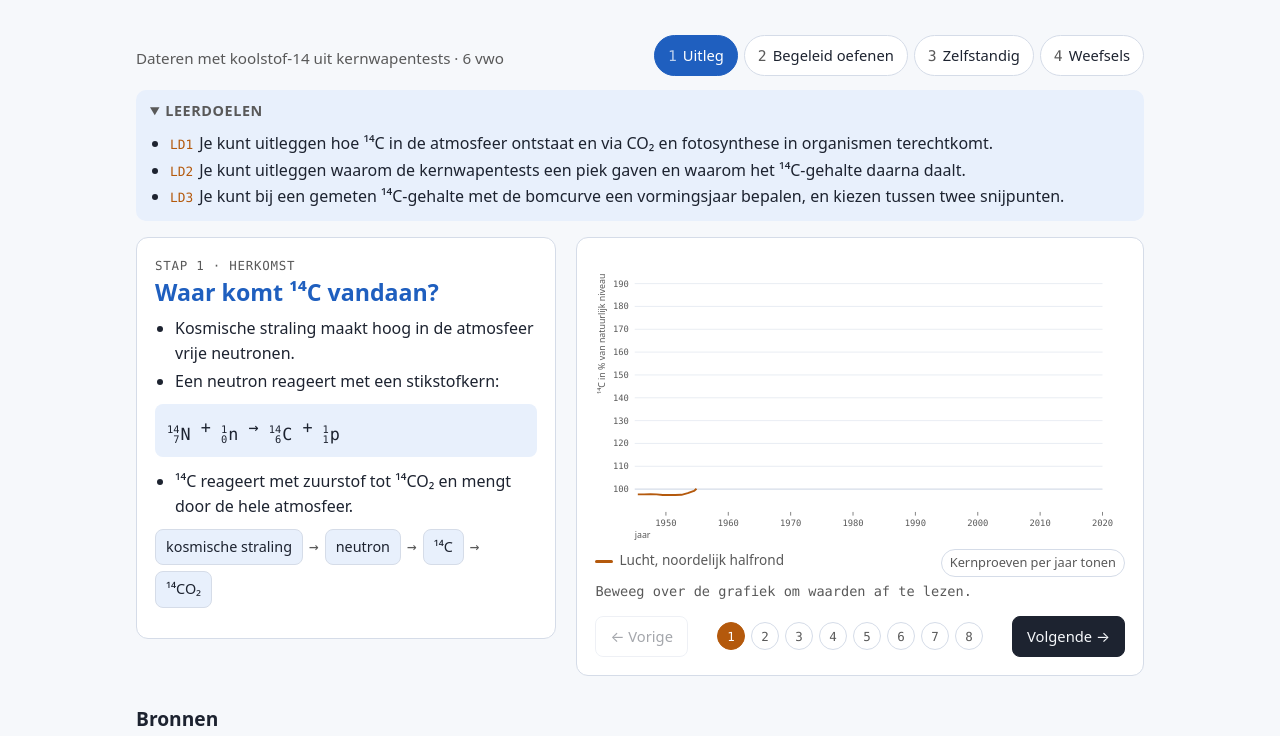
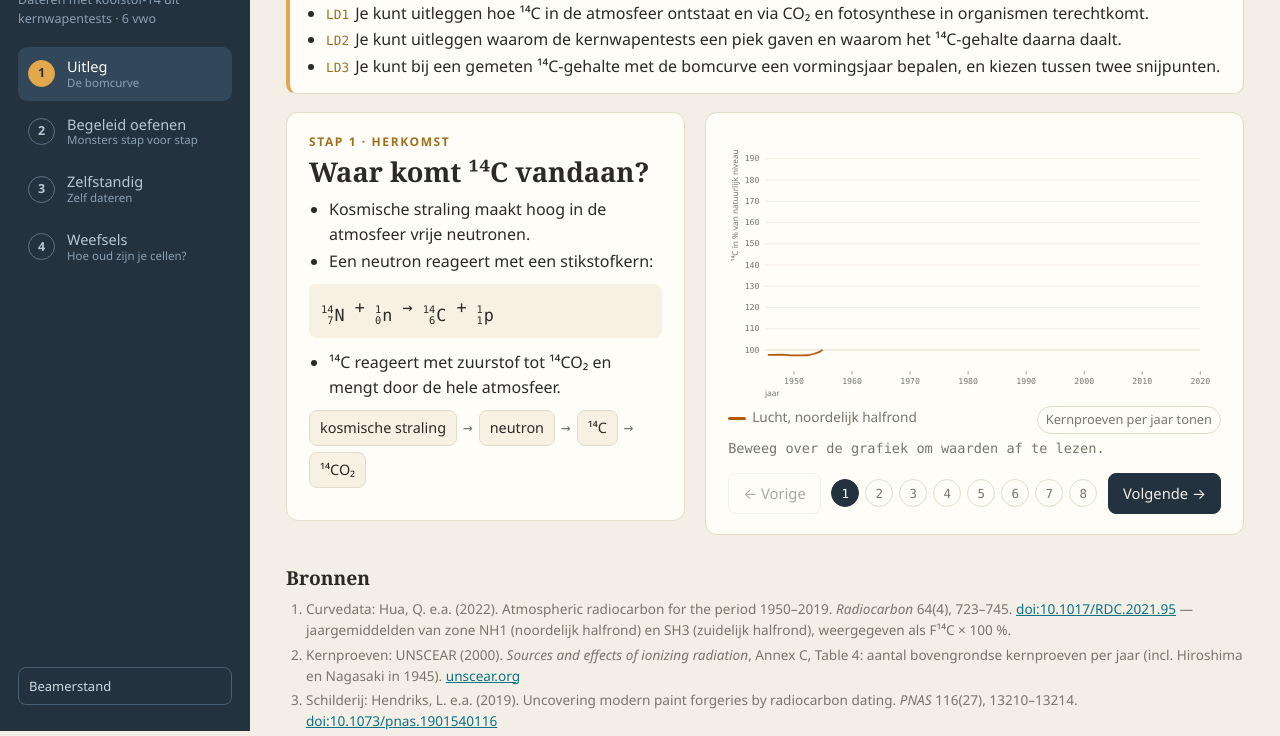
Before and after one commit to LHBeun/Chemistrytools, a plain HTML site: page Bomkoolstof.html in a window 1280 px wide. Shown: the part 69-805 px from the top of the page. Drawn offline with Linux system fonts and the light colour scheme.

Commit message:
Bomkoolstof: labjournaal-opmaak
Zijbalk met werkplaatsen, papierkleuren, serif-koppen en leerdoelenkaart; inhoud en werking ongewijzigd.

Co-Authored-By: Claude Opus 5.5 <noreply@anthropic.com>
Claude-Session: https://claude.ai/code/session_01DNeoPxsvJEqrbjsiNfDq3g

```diff
--- a/Bomkoolstof.html
+++ b/Bomkoolstof.html
@@ -7,52 +7,59 @@
 <style>
 /* Layout: één kolom, tabbladen bovenaan; elk tabblad = leerdoelen → werkruimte (tekst + grafiek). De bomcurve is het terugkerende instrument. */
 /* Huisstijl Chemistrytools */
-:root{--hs-acc:#1F5FBF;--hs-acc-d:#174a96;--hs-soft:#E8F0FC;--hs-ok:#1A7F37;--hs-ok-soft:#E4F4E8;
---hs-err:#C62828;--hs-err-soft:#FDECEC;--hs-key:#FFF0A0;--hs-muted:#595959;--hs-line:#D5DCE8;--hs-bg:#F6F8FB;--hs-card:#fff;
---hs-text:#1d2330;--hs-font:system-ui,-apple-system,"Segoe UI",Roboto,Helvetica,Arial,sans-serif;
-  --bg:var(--hs-bg); --surface:var(--hs-card); --surface2:var(--hs-soft); --line:var(--hs-line);
-  --fg:var(--hs-text); --muted:var(--hs-muted);
-  --nh:#b4590c; --sh:#0b7285; --mark:#1d2330;
-  --ok:var(--hs-ok); --okbg:var(--hs-ok-soft); --bad:var(--hs-err); --badbg:var(--hs-err-soft);
-  --band:rgba(29,35,48,.06);
-  --f-display:var(--hs-font); --f-body:var(--hs-font);
+:root{
+  --papier:#f3efe6; --vel:#fffdf8; --rand:#e3dccb; --rand2:#d6cdb8;
+  --inkt:#2b2a27; --grijs:#7a756b; --goud:#a0701f; --goud2:#e2a84b;
+  --nacht:#24323f; --nacht2:#33475a; --nachttekst:#cfd9e2;
+  --serif:Georgia,'Iowan Old Style','Palatino Linotype',serif;
+  --sans:'Segoe UI',system-ui,-apple-system,Roboto,'Helvetica Neue',Arial,sans-serif;
+  --hs-acc:var(--nacht);
+  --bg:var(--papier); --surface:var(--vel); --surface2:#f7f1e3; --line:var(--rand);
+  --fg:var(--inkt); --muted:var(--grijs);
+  --nh:#b4590c; --sh:#0b7285; --mark:#2b2a27;
+  --ok:#3f8f63; --okbg:#e5f2ea; --bad:#b4473a; --badbg:#f8e6e2;
+  --band:rgba(43,42,39,.06);
+  --f-display:var(--serif); --f-body:var(--sans);
   --f-mono:ui-monospace,"SFMono-Regular",Consolas,"Liberation Mono",monospace;
 }
-.hs-header{background:var(--hs-acc);color:#fff;margin-bottom:18px}
-.hs-header .hs-wrap{max-width:1040px;margin:0 auto;padding:14px 16px;display:flex;align-items:center;justify-content:space-between;gap:12px}
-.hs-header h1{margin:0;font-size:1.5rem;font-weight:650;color:#fff;flex:1 1 auto;font-family:var(--hs-font)}
-.hs-header h1 .iso{color:#fff;opacity:.8}
-.hs-header button{flex:0 0 auto;font:inherit;font-size:.95rem;cursor:pointer;border-radius:7px;padding:6px 14px;border:1.5px solid #fff;background:transparent;color:#fff}
-.hs-header button:hover{background:rgba(255,255,255,.15)}
-body.hs-beamer .wrap{zoom:1.3}
+body.hs-beamer .wrap{zoom:1.25}
 *{box-sizing:border-box}
 html,body{background:var(--bg);color:var(--fg)}
 body{font-family:var(--f-body);font-size:16px;line-height:1.55;margin:0}
-.wrap{max-width:1040px;margin:0 auto;padding-left:max(16px,env(safe-area-inset-left,0px));padding-right:max(16px,env(safe-area-inset-right,0px));padding-block:20px 48px}
-.toprow{display:flex;flex-wrap:wrap;align-items:center;justify-content:space-between;gap:10px 24px;margin-bottom:14px}
-h1 .iso{font-family:var(--f-mono);font-size:.42em;color:var(--nh);vertical-align:.9em;margin-left:.25em;letter-spacing:.04em}
-.sub{color:var(--muted);margin:6px 0 0;font-size:.95rem}
-nav.tabs{display:flex;flex-wrap:wrap;gap:6px}
-nav.tabs button{font:inherit;font-size:.92rem;border:1px solid var(--line);background:var(--surface);color:var(--fg);padding:8px 13px;border-radius:999px;cursor:pointer}
-nav.tabs button .n{font-family:var(--f-mono);color:var(--muted);margin-right:6px}
-nav.tabs button[aria-selected="true"]{background:var(--hs-acc);color:#fff;border-color:var(--hs-acc)}
-nav.tabs button[aria-selected="true"] .n{color:inherit;opacity:.7}
-button:focus-visible,input:focus-visible,select:focus-visible{outline:2px solid var(--nh);outline-offset:2px}
-.goals{background:var(--surface2);border-radius:10px;padding:10px 14px;margin:0 0 16px}
-.goals summary{cursor:pointer;font-weight:600;font-size:.9rem;letter-spacing:.04em;text-transform:uppercase;color:var(--muted)}
+.app{display:grid;grid-template-columns:250px minmax(0,1fr);min-height:100vh}
+aside{background:var(--nacht);color:var(--nachttekst);padding:26px 18px;position:sticky;top:0;height:100vh;display:flex;flex-direction:column;overflow-y:auto}
+aside h1{font-family:var(--serif);font-size:23px;color:#fff;font-weight:600;line-height:1.2;margin:0}
+aside .sub{font-size:12.5px;color:#8aa0b3;margin:4px 0 18px}
+aside .voet{margin-top:auto;padding-top:16px;display:flex;flex-direction:column;gap:8px}
+aside .voet button{font:inherit;background:transparent;border:1px solid #4b6074;color:#cfd9e2;border-radius:8px;padding:8px 10px;font-size:13px;cursor:pointer;text-align:left}
+aside .voet button:hover{background:#2c3d4d}
+@media (max-width:820px){.app{grid-template-columns:minmax(0,1fr)}aside{position:static;height:auto}aside .voet{flex-direction:row}}
+.wrap{max-width:1180px;padding:30px 36px 60px}
+@media (max-width:820px){.wrap{padding:20px 16px 48px}}
+h1 .iso{font-family:var(--f-mono);font-size:.55em;color:var(--goud2);vertical-align:.9em;margin-left:.2em;letter-spacing:0}
+nav.tabs{display:block}
+nav.tabs button{display:flex;width:100%;gap:12px;align-items:center;text-align:left;font:inherit;font-size:14.5px;line-height:1.3;border:0;background:transparent;color:#b9c7d3;padding:10px;border-radius:9px;margin-bottom:4px;cursor:pointer}
+nav.tabs button:hover{background:#2c3d4d}
+nav.tabs button .n{flex:none;width:27px;height:27px;border-radius:50%;display:grid;place-items:center;border:1.5px solid #5d7387;font-size:12.5px;font-weight:700;font-family:var(--sans);color:inherit;margin:0}
+nav.tabs button small{display:block;font-size:11.5px;color:#8aa0b3}
+nav.tabs button[aria-selected="true"]{background:var(--nacht2);color:#fff}
+nav.tabs button[aria-selected="true"] .n{background:var(--goud2);border-color:var(--goud2);color:var(--nacht)}
+button:focus-visible,input:focus-visible,select:focus-visible{outline:2px solid var(--goud2);outline-offset:2px}
+.goals{background:var(--vel);border:1px solid var(--rand);border-left:4px solid var(--goud2);border-radius:10px;padding:12px 16px;margin:0 0 18px}
+.goals summary{cursor:pointer;font-weight:700;font-size:12px;letter-spacing:1.6px;text-transform:uppercase;color:var(--goud)}
 .goals ul{margin:8px 0 2px;padding-left:20px}
 .goals li{margin:2px 0}
-.goals .tag{font-family:var(--f-mono);font-size:.8rem;color:var(--nh);margin-right:6px}
+.goals .tag{font-family:var(--f-mono);font-size:.8rem;color:var(--goud);margin-right:6px}
 .grid{display:grid;grid-template-columns:minmax(0,1fr) minmax(0,1.35fr);gap:20px;align-items:start}
 @media (max-width:820px){.grid{grid-template-columns:minmax(0,1fr)}}
-.panel{background:var(--surface);border:1px solid var(--line);border-radius:12px;padding:18px}
-.panel h2{font-family:var(--f-display);font-weight:650;font-size:1.45rem;color:var(--hs-acc);line-height:1.15;margin:0 0 10px;text-wrap:balance}
-.panel h3{font-size:1rem;margin:14px 0 6px}
+.panel{background:var(--vel);border:1px solid var(--rand);border-radius:12px;padding:20px 22px}
+.panel h2{font-family:var(--f-display);font-weight:600;font-size:1.7rem;color:var(--inkt);line-height:1.15;margin:0 0 10px;text-wrap:balance}
+.panel h3{font-family:var(--serif);font-weight:600;font-size:1.1rem;margin:16px 0 6px}
 .panel p{margin:0 0 10px;max-width:65ch}
 .panel ul{margin:0 0 10px;padding-left:20px}
 .panel li{margin:3px 0}
-.kicker{font-family:var(--f-mono);font-size:.78rem;letter-spacing:.06em;text-transform:uppercase;color:var(--muted);margin-bottom:4px}
-.key{border-left:3px solid var(--nh);padding:8px 12px;background:var(--surface2);border-radius:0 8px 8px 0;margin:10px 0}
+.kicker{font-size:12px;letter-spacing:1.6px;text-transform:uppercase;color:var(--goud);font-weight:700;margin-bottom:4px}
+.key{border-left:3px solid var(--goud2);padding:8px 12px;background:var(--surface2);border-radius:0 8px 8px 0;margin:10px 0}
 .chartbox{position:relative}
 .chartbox svg{display:block;width:100%;height:auto}
 .legend{display:flex;flex-wrap:wrap;gap:14px;font-size:.85rem;color:var(--muted);margin-top:6px}
@@ -64,8 +71,8 @@ button:focus-visible,input:focus-visible,select:focus-visible{outline:2px solid
 .stepper{display:flex;align-items:center;justify-content:space-between;gap:10px;margin-top:14px;flex-wrap:wrap}
 .dots{display:flex;gap:6px;flex-wrap:wrap}
 .dots button{width:28px;height:28px;border-radius:50%;border:1px solid var(--line);background:var(--surface);color:var(--muted);font-family:var(--f-mono);font-size:.78rem;cursor:pointer;padding:0}
-.dots button[aria-current="true"]{background:var(--nh);color:#fff;border-color:var(--nh)}
-.btn{font:inherit;font-size:.92rem;border:1px solid var(--fg);background:var(--fg);color:var(--bg);padding:8px 14px;border-radius:8px;cursor:pointer}
+.dots button[aria-current="true"]{background:var(--nacht);color:#fff;border-color:var(--nacht)}
+.btn{font:inherit;font-size:.92rem;border:1px solid var(--nacht);background:var(--nacht);color:var(--bg);padding:8px 14px;border-radius:8px;cursor:pointer}
 .btn.ghost{background:transparent;color:var(--fg);border-color:var(--line)}
 .btn:disabled{opacity:.4;cursor:default}
 .flow{display:flex;flex-wrap:wrap;align-items:center;gap:6px 4px;margin:10px 0 12px}
@@ -76,10 +83,10 @@ button:focus-visible,input:focus-visible,select:focus-visible{outline:2px solid
 .ms{display:inline-flex;flex-direction:column;align-items:flex-end;font-size:.62em;line-height:1.05;margin-right:1px}
 .substeps{display:grid;gap:8px;margin:10px 0}
 .substep{border:1px solid var(--line);border-radius:10px;padding:10px 12px;background:var(--surface)}
-.substep b.lbl{font-family:var(--f-mono);font-weight:500;font-size:.78rem;letter-spacing:.05em;text-transform:uppercase;color:var(--nh);display:block;margin-bottom:2px}
+.substep b.lbl{font-weight:700;font-size:12px;letter-spacing:1.4px;text-transform:uppercase;color:var(--goud);display:block;margin-bottom:2px}
 .sample-pick{display:flex;flex-wrap:wrap;gap:6px;margin-bottom:12px}
 .sample-pick button{font:inherit;font-size:.88rem;border:1px solid var(--line);background:var(--surface);color:var(--fg);padding:6px 11px;border-radius:8px;cursor:pointer}
-.sample-pick button[aria-pressed="true"]{border-color:var(--nh);box-shadow:inset 0 0 0 1px var(--nh)}
+.sample-pick button[aria-pressed="true"]{border-color:var(--nacht);background:#eef2f6;box-shadow:inset 0 0 0 1px var(--nacht)}
 .sample-pick button .st{font-family:var(--f-mono);font-size:.75rem;color:var(--ok);margin-left:6px}
 .q{border-top:1px solid var(--line);padding-top:12px;margin-top:12px}
 .q .qn{font-family:var(--f-mono);font-size:.78rem;letter-spacing:.05em;text-transform:uppercase;color:var(--muted)}
@@ -115,7 +122,7 @@ input[type="range"]{width:100%;accent-color:var(--nh)}
 .stat .v{font-family:var(--f-mono);font-size:1.05rem;font-variant-numeric:tabular-nums}
 .note{font-size:.85rem;color:var(--muted)}
 footer.src{margin-top:28px;font-size:.85rem;color:var(--muted)}
-footer.src h2{font-family:var(--f-display);font-weight:650;font-size:1.2rem;color:var(--fg);margin:0 0 6px}
+footer.src h2{font-family:var(--f-display);font-weight:600;font-size:1.2rem;color:var(--fg);margin:0 0 6px}
 footer.src ol{padding-left:20px;margin:0}
 footer.src li{margin:3px 0;overflow-wrap:anywhere}
 footer.src a{color:var(--sh)}
@@ -124,18 +131,19 @@ footer.src a{color:var(--sh)}
 
 </head>
 <body>
-<header class="hs-header"><div class="hs-wrap"><h1>Bomkoolstof <span class="iso">¹⁴C</span></h1><button id="beamer" type="button">Beamerstand</button></div></header>
+<div class="app">
+<aside>
+  <h1>Bomkoolstof <span class="iso">¹⁴C</span></h1>
+  <p class="sub">Dateren met koolstof-14 uit kernwapentests · 6 vwo</p>
+  <nav class="tabs" role="tablist" aria-label="Onderdelen">
+      <button role="tab" id="t-uitleg" aria-selected="true" data-tab="uitleg"><span class="n">1</span><span>Uitleg<small>De bomcurve</small></span></button>
+      <button role="tab" id="t-begeleid" aria-selected="false" data-tab="begeleid"><span class="n">2</span><span>Begeleid oefenen<small>Monsters stap voor stap</small></span></button>
+      <button role="tab" id="t-zelf" aria-selected="false" data-tab="zelf"><span class="n">3</span><span>Zelfstandig<small>Zelf dateren</small></span></button>
+      <button role="tab" id="t-weefsel" aria-selected="false" data-tab="weefsel"><span class="n">4</span><span>Weefsels<small>Hoe oud zijn je cellen?</small></span></button>
+    </nav>
+  <div class="voet"><button id="beamer" type="button">Beamerstand</button></div>
+</aside>
 <div class="wrap">
-  <div class="toprow">
-    <p class="sub">Dateren met koolstof-14 uit kernwapentests · 6 vwo</p>
-    <nav class="tabs" role="tablist" aria-label="Onderdelen">
-      <button role="tab" id="t-uitleg" aria-selected="true" data-tab="uitleg"><span class="n">1</span>Uitleg</button>
-      <button role="tab" id="t-begeleid" aria-selected="false" data-tab="begeleid"><span class="n">2</span>Begeleid oefenen</button>
-      <button role="tab" id="t-zelf" aria-selected="false" data-tab="zelf"><span class="n">3</span>Zelfstandig</button>
-      <button role="tab" id="t-weefsel" aria-selected="false" data-tab="weefsel"><span class="n">4</span>Weefsels</button>
-    </nav>
-  </div>
-
   <!-- ============ TAB 1: UITLEG ============ -->
   <section id="uitleg" role="tabpanel" aria-labelledby="t-uitleg">
     <details class="goals" open><summary>Leerdoelen</summary>
@@ -250,6 +258,7 @@ footer.src a{color:var(--sh)}
       <li>Ivoor: Cerling, T.E. e.a. (2016). Radiocarbon dating of seized ivory confirms rapid decline in African elephant populations and provides insight into illegal trade. <i>PNAS</i> 113(47), 13330–13335. <a href="https://doi.org/10.1073/pnas.1614938113" target="_blank" rel="noopener">doi:10.1073/pnas.1614938113</a></li>
     </ol>
   </footer>
+</div>
 </div>
 
 <script>
```
